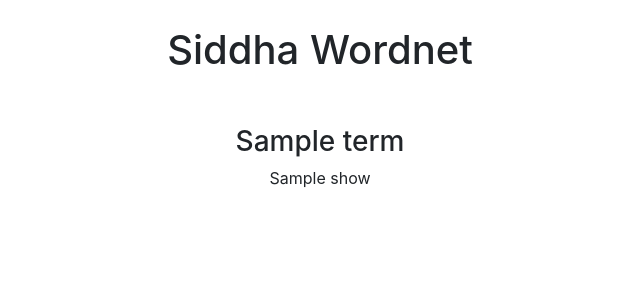
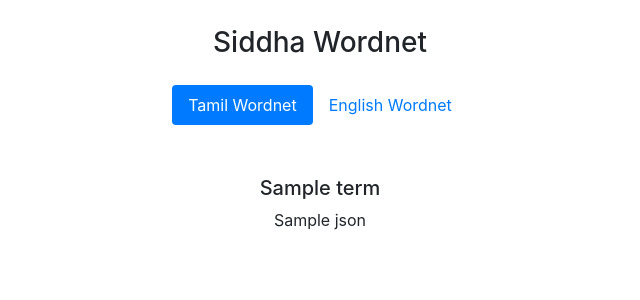
Before and after one commit to FinalYearProject-Siddha/Wordnet, a Flask app: template templates/results.html in a window 1280 px wide. Shown: the top 300 px of the page, without its empty margins (320-960 px from the left). Run offline with Flask 2, Linux system fonts and the light colour scheme; the template is opened without the code that fills it: most values are stand-ins (such as "Sample title", 1, 10 or a date in 2020); some libraries are stand-ins or nearby versions.

Commit message:
Added support for English translation

```diff
--- a/app.py
+++ b/app.py
@@ -1,4 +1,5 @@
 from flask import Flask, render_template, request, redirect, url_for
+from googletrans import Translator, constants
 import json
 from json2html import *
 
@@ -23,8 +24,23 @@ def results():
             return render_template('index.html', msg="Please enter valid text")
         if data.strip() not in rels.keys():
             return render_template('not_found.html', show = "Oh no! The requested resource isn't available!")
-        table_html = json2html.convert(json = rels[data.strip()], table_attributes="id=\"info-table\" class=\"table table-bordered table-hover\"")
-        return render_template('results.html', show = table_html, term = data.strip())
+        json_data = rels[data.strip()]
+        tamil_json_data = {}
+        translator = Translator()
+        for (k,v) in json_data.items():
+            if k=='Category':
+                translation = translator.translate(v, src="ta")
+                tamil_json_data[k] = translation.text
+            else:
+                for value in json_data[k]:
+                    translation = translator.translate(value, src="ta")
+                    if k in tamil_json_data.keys():
+                        tamil_json_data[k].append(translation.text)
+                    else:
+                        tamil_json_data[k] = [translation.text]
+        table_html = json2html.convert(json = json_data, table_attributes="id=\"info-table\" class=\"table table-bordered table-hover\"")
+        tamil_table_html = json2html.convert(json = tamil_json_data, table_attributes="id=\"info-table\" class=\"table table-bordered table-hover\"")
+        return render_template('results.html', json = table_html, tamil_json = tamil_table_html, term = data.strip(), tamil_term = translator.translate(data.strip()).text)
 
 
 if __name__ == '__main__':
--- a/static/style.css
+++ b/static/style.css
@@ -1,10 +1,10 @@
 .inp-form {
    width: 80%;
-    margin:0 auto;
+   margin: 0 auto;
 }
 
 .innercontent {
-    margin:0 auto;
+   margin: 0 auto;
    width: 40%;
    text-align: center;
 }
@@ -13,16 +13,28 @@
    margin-top: 5%;
 }
 
+.heading-result {
+   margin-top: 2%;
+}
+
 .tabbed-menu {
    margin-top: 10%;
+}
+
+.tabbed-menu-result {
+   margin-top: 5%;
 }
 
 .tab-content {
    margin-top: 10%;
 }
 
+.tab-content-result {
+   margin-top: 3%;
+}
+
 .term-phrase {
-    margin-top: 10%;
+   margin-top: 2%;
 }
 
 ul {
@@ -33,7 +45,7 @@ ul {
    margin-top: 20%;
 }
 
-.not-found-button  {
+.not-found-button {
    margin-top: 10%;
 }
 
@@ -42,9 +54,9 @@ ul {
 }
 
 .footer-node {
-    position:absolute;
-    bottom:0;
-    height:5%;
+   position: absolute;
+   bottom: 0;
+   height: 5%;
    text-align: center;
 }
 
--- a/templates/base.html
+++ b/templates/base.html
@@ -2,44 +2,60 @@
 <html lang="en">
    <head>
       <!-- Required meta tags -->
-        <meta charset="utf-8">
-        <meta name="viewport" content="width=device-width, initial-scale=1, shrink-to-fit=no">
+      <meta charset="utf-8" />
+      <meta
+         name="viewport"
+         content="width=device-width, initial-scale=1, shrink-to-fit=no"
+      />
       <title>Siddha Wordnet</title>
 
       <!-- Bootstrap CSS -->
-        <link rel="stylesheet" href="https://stackpath.bootstrapcdn.com/bootstrap/4.4.1/css/bootstrap.min.css" integrity="sha384-Vkoo8x4CGsO3+Hhxv8T/Q5PaXtkKtu6ug5TOeNV6gBiFeWPGFN9MuhOf23Q9Ifjh" crossorigin="anonymous">
-        <link rel = "stylesheet" href = "static/style.css">
+      <link
+         rel="stylesheet"
+         href="https://stackpath.bootstrapcdn.com/bootstrap/4.4.1/css/bootstrap.min.css"
+         integrity="sha384-Vkoo8x4CGsO3+Hhxv8T/Q5PaXtkKtu6ug5TOeNV6gBiFeWPGFN9MuhOf23Q9Ifjh"
+         crossorigin="anonymous"
+      />
+      <link rel="stylesheet" href="static/style.css" />
 
       <!-- jQuery first, then Popper.js, then Bootstrap JS -->
       <script src="https://ajax.googleapis.com/ajax/libs/jquery/3.4.1/jquery.min.js"></script>
-        <script src="https://cdn.jsdelivr.net/npm/popper.js@1.16.0/dist/umd/popper.min.js" integrity="sha384-Q6E9RHvbIyZFJoft+2mJbHaEWldlvI9IOYy5n3zV9zzTtmI3UksdQRVvoxMfooAo" crossorigin="anonymous"></script>
-        <script src="https://stackpath.bootstrapcdn.com/bootstrap/4.4.1/js/bootstrap.min.js" integrity="sha384-wfSDF2E50Y2D1uUdj0O3uMBJnjuUD4Ih7YwaYd1iqfktj0Uod8GCExl3Og8ifwB6" crossorigin="anonymous"></script>
-        <script type="text/javascript" src = "static/script.js"></script>
+      <script
+         src="https://cdn.jsdelivr.net/npm/popper.js@1.16.0/dist/umd/popper.min.js"
+         integrity="sha384-Q6E9RHvbIyZFJoft+2mJbHaEWldlvI9IOYy5n3zV9zzTtmI3UksdQRVvoxMfooAo"
+         crossorigin="anonymous"
+      ></script>
+      <script
+         src="https://stackpath.bootstrapcdn.com/bootstrap/4.4.1/js/bootstrap.min.js"
+         integrity="sha384-wfSDF2E50Y2D1uUdj0O3uMBJnjuUD4Ih7YwaYd1iqfktj0Uod8GCExl3Og8ifwB6"
+         crossorigin="anonymous"
+      ></script>
+      <script type="text/javascript" src="static/script.js"></script>
 
       <script type="text/javascript">
          google.load("elements", "1", {
-                    packages: "transliteration"
+            packages: "transliteration",
          });
          function onLoad() {
             var options = {
-                        sourceLanguage: 'en',
-                        destinationLanguage: ['ta'],
-                        transliterationEnabled: true
+               sourceLanguage: "en",
+               destinationLanguage: ["ta"],
+               transliterationEnabled: true,
             };
             var control =
-                        new google.elements.transliteration.TransliterationControl(options);
+               new google.elements.transliteration.TransliterationControl(
+                  options
+               );
             var ids = ["exampleInputEnglish"];
             console.log(ids);
             control.makeTransliteratable(ids);
          }
          google.setOnLoadCallback(onLoad);
       </script>
-
    </head>
    <body class="innercontent">
-
-        <div class = "heading">
-            <h1>Siddha Wordnet</h1>
+      <div class="heading">
+         <h3>Siddha Wordnet</h3>
       </div>
 
       {% block content %}{% endblock %}
--- a/templates/results.html
+++ b/templates/results.html
@@ -1,11 +1,38 @@
 {% extends "base.html" %}
 {% block content %}
-    <div class = "heading">
-        <div>
-            <h3 class = "term-phrase">{{ term }}</h3>
+        <div class = "tabbed-menu-result">
+            <ul class="nav nav-pills mb-3 justify-content-center" id="pills-tab" role="tablist">
+            <li class="nav-item">
+                <a class="nav-link active" id="pills-tamil-tab" data-toggle="pill" href="#pills-tamil" role="tab" aria-controls="pills-tamil" aria-selected="true">Tamil Wordnet</a>
+            </li>
+            <li class="nav-item">
+                <a class="nav-link" id="pills-english-tab" data-toggle="pill" href="#pills-english" role="tab" aria-controls="pills-english" aria-selected="false">English Wordnet</a>
+            </li>
+            </ul>
         </div>
-        <div class = "disp-results">
-            <p>{{ show|safe }}</p>
+        <div class="tab-content" id="pills-tabContent">
+            <div class="tab-pane fade show active" id="pills-tamil" role="tabpanel" aria-labelledby="pills-tamil-tab">
+                {% block tamil %}
+                   <div>
+                    <div>
+                        <h5 class = "term-phrase">{{ term }}</h5>
+                    </div>
+                    <div class = "disp-results">
+                        <p>{{ json|safe }}</p>
+                    </div>
+                   </div>
+                {% endblock %}
+            </div>
+            <div class="tab-pane fade" id="pills-english" role="tabpanel" aria-labelledby="pills-english-tab">
+                {% block english %}
+                <div>
+                    <h5 class = "term-phrase">{{ tamil_term }}</h5>
+                </div>
+                <div class = "disp-results">
+                    <p>{{ tamil_json|safe }}</p>
+                </div>
+                {% endblock %}
+            </div>
         </div>
     </div>
 {% endblock %}
```
Also changed, not shown: requirements.txt (+13 -4 lines), templates/index.html (+71 -21 lines). Lines whose indentation alone changed are shown as unchanged.
